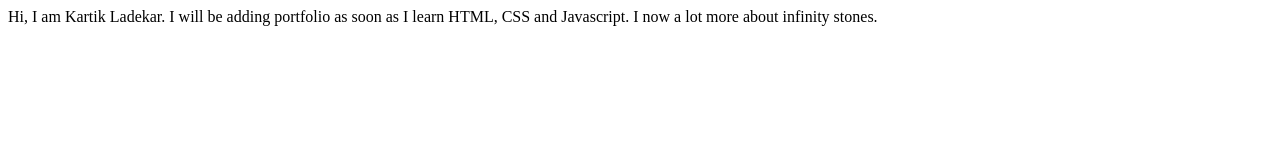
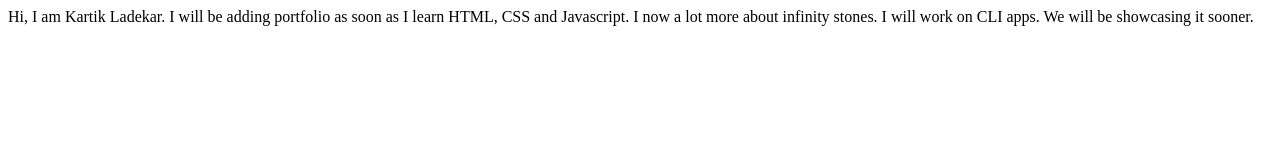
Before and after one commit to ktk994/my-site, a plain HTML site: page index.html in a window 1280 px wide. Drawn offline with Linux system fonts and the light colour scheme.

Commit message:
updated : details

```diff
--- a/index.html
+++ b/index.html
@@ -10,5 +10,6 @@
     Hi, I am Kartik Ladekar. I will be adding portfolio as soon as
     I learn HTML, CSS and Javascript. I now a lot more about
     infinity stones.
+    I will work on CLI apps. We will be showcasing it sooner.
 </body>
 </html>
```
